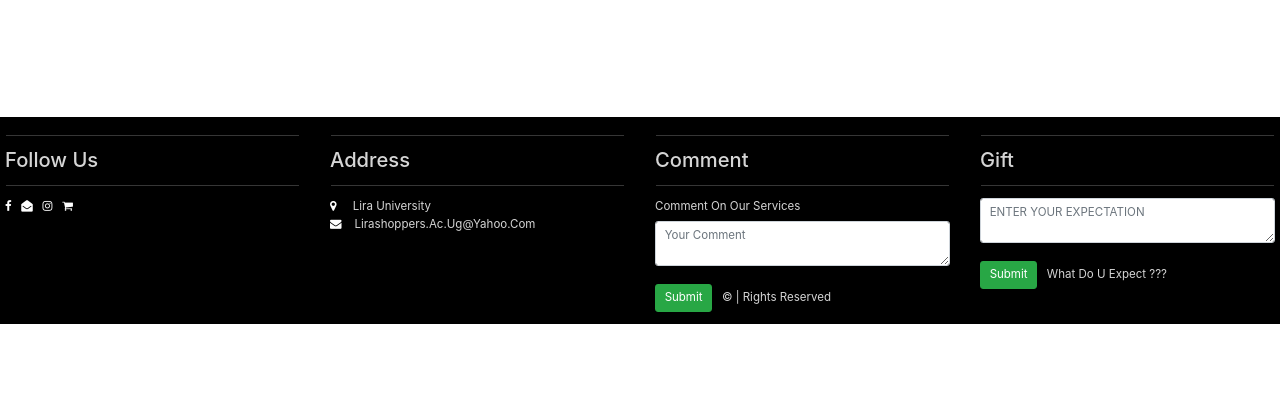
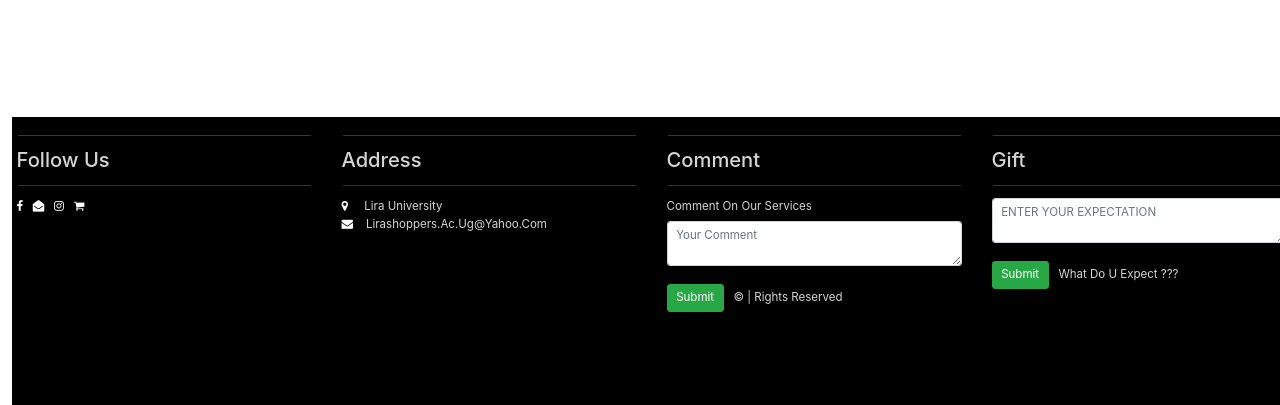
Before and after one commit to LenoxUg/E-commerce_web, a plain HTML site: page index.html in a window 1280 px wide. Shown: the part 1293-1698 px from the top of the page. Before the commit the page ends 1617 px from the top, so only its background shows below. Drawn offline with nearby package versions, Linux system fonts and the light colour scheme.

Commit message:
Lets see here

```diff
--- a/style.css
+++ b/style.css
@@ -2,7 +2,7 @@
     --color:#ff3838;
 }
 *{
-     margin: 0;
+    margin: 0;
     padding: 0;
     box-sizing: border-box;
     text-decoration: none;
@@ -35,6 +35,7 @@ header{
 .headerx{
     margin-top: 0px;
     margin-left: 0px;
+    margin-bottom: 10rem;
     padding: 1rem;
     width:100%;
     margin-right: 0px ;
@@ -113,10 +114,9 @@ button:hover{
     /* position: fixed; */
     backface-visibility: inherit;
     padding: 5px 5px 5px 5px;
-    bottom: 0;
     width: 100%;
-    height: 18rem;
-    margin: 0rem, 1rem;
+    height: 25rem;
+    margin: 0rem 1rem;
   }
   .social a{
     padding:5px;
```
